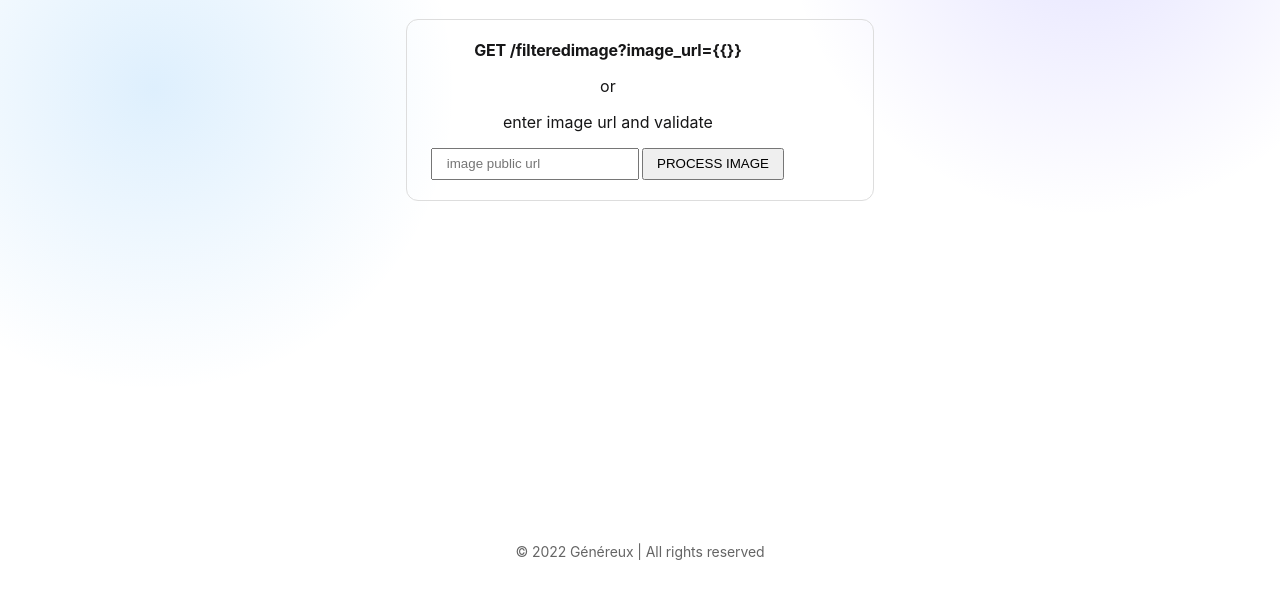
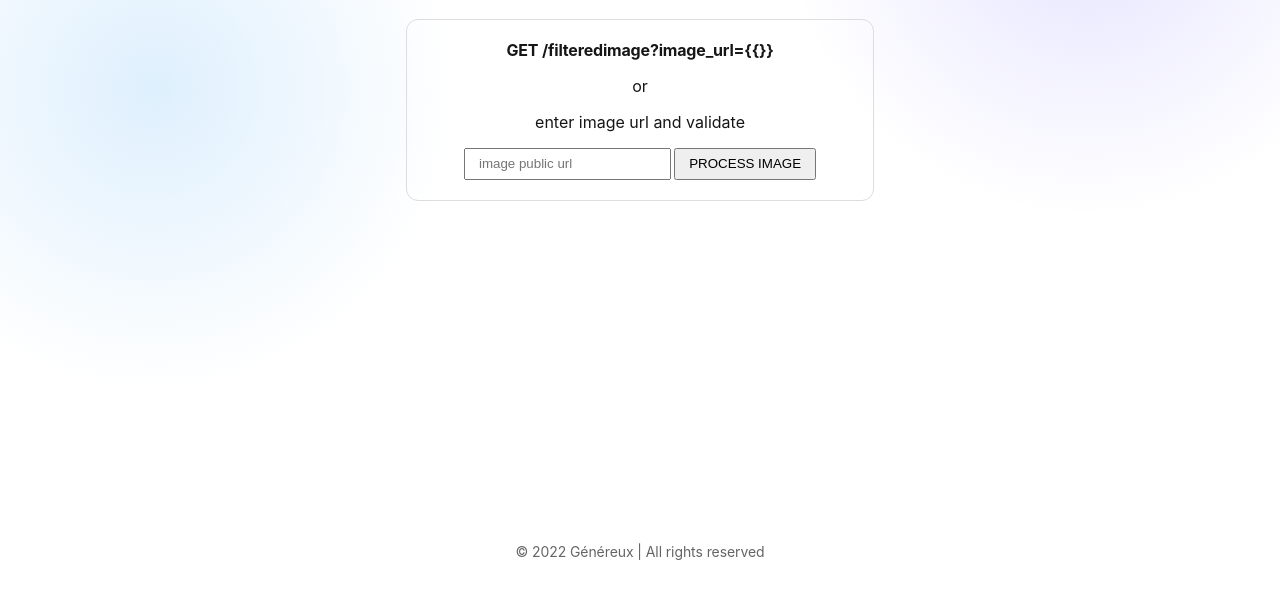
Before and after one commit to Genereux-akotenou/nodejs-image-filtering-microservice, a website: page src/landing/index.html in a window 1280 px wide. Shown: the part 351-950 px from the top of the page. Drawn offline with Linux system fonts and the light colour scheme.

Commit message:
change readme

```diff
--- a/src/landing/index.html
+++ b/src/landing/index.html
@@ -45,7 +45,7 @@
           <h1>Udagram image processor api</h1>
           <div class="hometools" style="align-items: center; justify-content: center;">
               <!-- tool 1 -->
-              <div class="hometool">
+              <div class="hometool" style="justify-content: center;">
                 <div class=" hometool--nohover" data-state="closed">
                     <div class="hometool__content" style="text-align:center;">
                     <h2 class="hometool__title">
```
